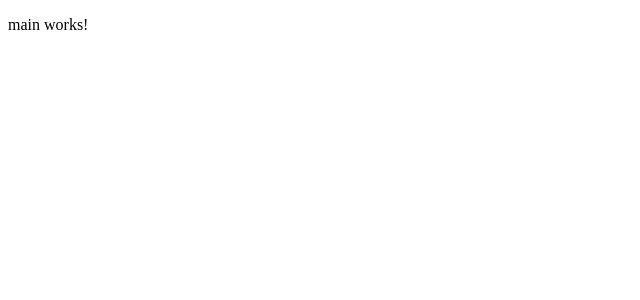
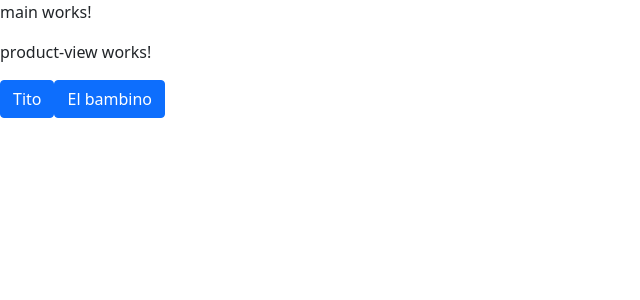
Before and after one commit to Avesousa/oboxCandyMarketFrontend, an Angular app: page / in a window 1280 px wide. Shown: the top 300 px of the page, without its empty margins (0-640 px from the left). Built offline with nearby package versions, Linux system fonts and the light colour scheme.

Commit message:
Config Pages

```diff
--- a/angular.json
+++ b/angular.json
@@ -24,6 +24,7 @@
               "src/assets"
             ],
             "styles": [
+              "node_modules/bootstrap/dist/css/bootstrap.min.css",
               "src/styles.css"
             ],
             "scripts": []
@@ -87,6 +88,7 @@
               "src/assets"
             ],
             "styles": [
+              "node_modules/bootstrap/dist/css/bootstrap.min.css",
               "src/styles.css"
             ],
             "scripts": []
--- a/package.json
+++ b/package.json
@@ -19,6 +19,10 @@
     "@angular/platform-browser": "~11.0.4",
     "@angular/platform-browser-dynamic": "~11.0.4",
     "@angular/router": "~11.0.4",
+    "@fortawesome/angular-fontawesome": "^0.8.1",
+    "@fortawesome/fontawesome-svg-core": "^1.2.34",
+    "@fortawesome/free-solid-svg-icons": "^5.15.2",
+    "bootstrap": "^5.0.0-beta1",
     "rxjs": "~6.6.0",
     "tslib": "^2.0.0",
     "zone.js": "~0.10.2"
--- a/src/app/app.component.html
+++ b/src/app/app.component.html
@@ -1 +1,2 @@
 <router-outlet></router-outlet>
+<product-view></product-view>
--- a/src/app/business/product/product-view/product-view.component.html
+++ b/src/app/business/product/product-view/product-view.component.html
@@ -1 +1,3 @@
 <p>product-view works!</p>
+<button class="btn btn-primary">Tito</button>
+<button class="btn btn-primary">El bambino</button>
--- a/src/app/business/product/product-view/product-view.component.ts
+++ b/src/app/business/product/product-view/product-view.component.ts
@@ -1,7 +1,7 @@
 import { Component, OnInit } from '@angular/core';
 
 @Component({
-  selector: 'app-product-view',
+  selector: 'product-view',
   templateUrl: './product-view.component.html',
   styleUrls: ['./product-view.component.css']
 })
```
Also changed, not shown: src/app/app.module.ts (+5 -2 lines), src/app/business/product/product.module.ts (+12 -5 lines), 1 other file (tests, documents, lock files or other folders).
